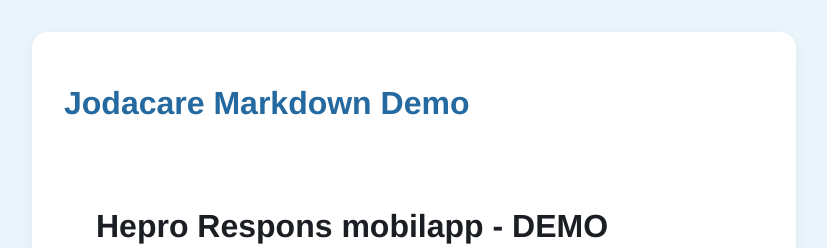
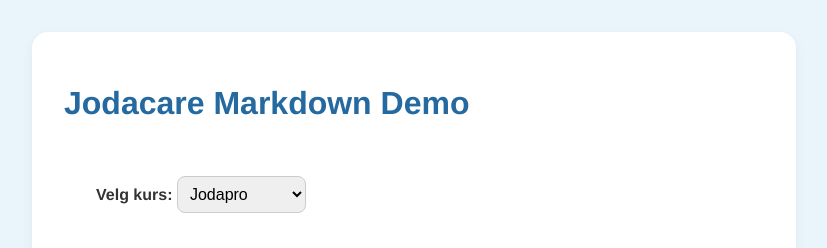
Before and after one commit to kristilerla/jodaskills, a React (Create React App) app: page / in a window 1280 px wide. Shown: the top 248 px of the page, without its empty margins (226-1053 px from the left). Built offline with nearby package versions, Linux system fonts and the light colour scheme.

Commit message:
La til meny for å velge mellom markdown-kurs

```diff
--- a/src/MarkdownViewer.js
+++ b/src/MarkdownViewer.js
@@ -1,17 +1,37 @@
 import React, { useEffect, useState } from 'react';
 import ReactMarkdown from 'react-markdown';
 
+const files = {
+  "Jodapro": "hepro-demo.md",
+  "Matsikkerhet": "ernearing.md",
+};
+
 const MarkdownViewer = () => {
+  const [selectedFile, setSelectedFile] = useState("hepro-demo.md");
   const [markdown, setMarkdown] = useState('');
 
   useEffect(() => {
-    fetch('/hepro-demo.md')
+    fetch(`/${selectedFile}`)
       .then((res) => res.text())
       .then((text) => setMarkdown(text));
-  }, []);
+  }, [selectedFile]);
 
   return (
     <div className="markdown-body">
+      <div style={{ marginBottom: '1rem' }}>
+        <label htmlFor="file-select"><strong>Velg kurs:</strong>{' '}</label>
+        <select
+          id="file-select"
+          value={selectedFile}
+          onChange={(e) => setSelectedFile(e.target.value)}
+        >
+          {Object.entries(files).map(([label, filename]) => (
+            <option key={filename} value={filename}>
+              {label}
+            </option>
+          ))}
+        </select>
+      </div>
       <ReactMarkdown>{markdown}</ReactMarkdown>
     </div>
   );
--- a/src/index.css
+++ b/src/index.css
@@ -60,3 +60,9 @@
   margin-top: 1rem;
   color: #555;
 }
+select {
+  padding: 0.5rem;
+  font-size: 1rem;
+  border-radius: 8px;
+  border: 1px solid #ccc;
+}
```
